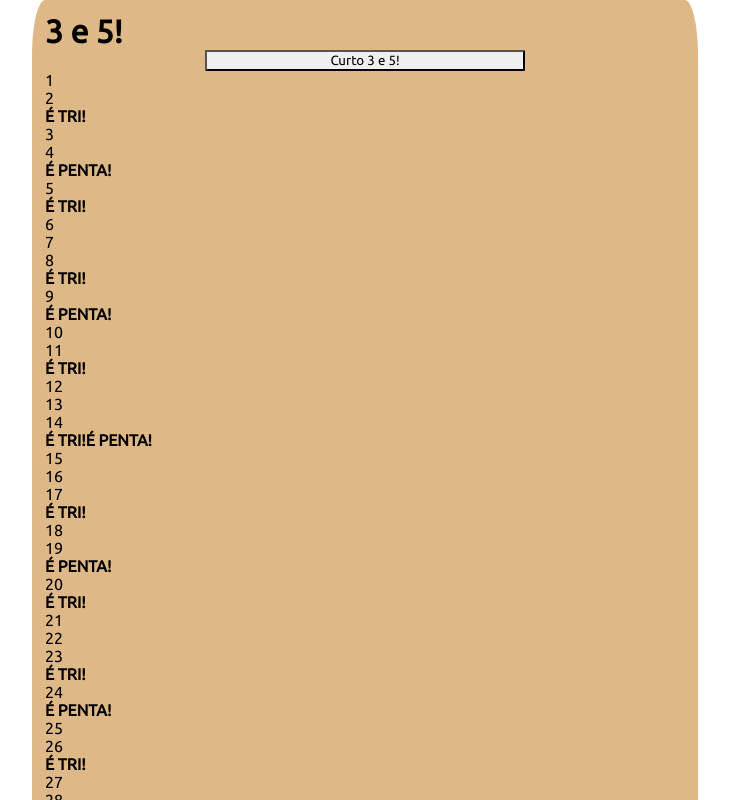
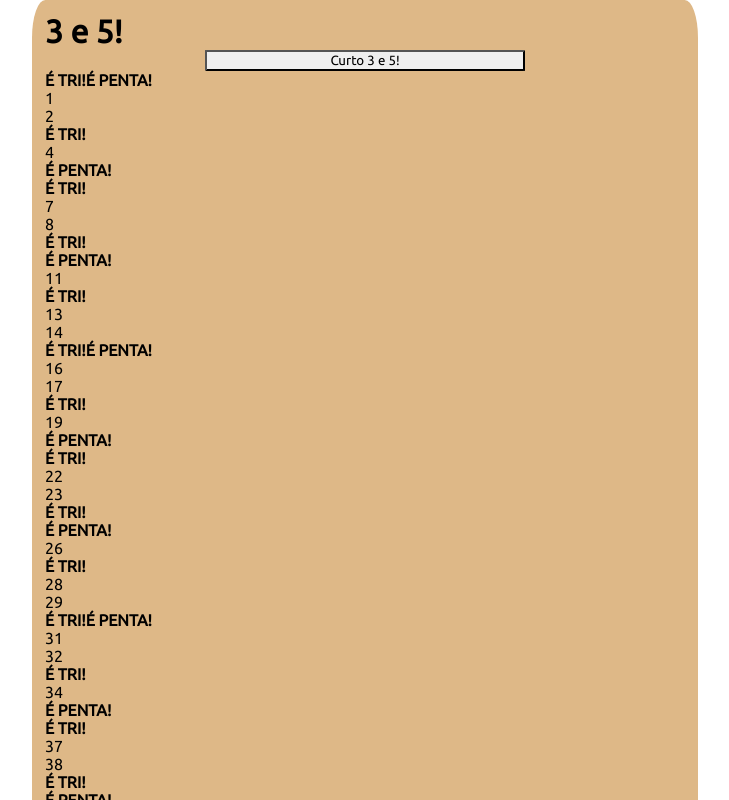
Before and after one commit to gba-exe/Algoritmo, a plain HTML site: page 0504AttSemanal/ex18/index.html in a window 1280 px wide. Both pictures are taken after a click on the button "Curto 3 e 5!". Shown: the top 800 px of the page, without its empty margins (275-1004 px from the left). Drawn offline with Linux system fonts and the light colour scheme.

Commit message:
refactor(ex18): optimized functions

```diff
--- a/0504AttSemanal/ex18/index.html
+++ b/0504AttSemanal/ex18/index.html
@@ -21,30 +21,32 @@
 <script>
     /* No código há uma outra forma de resolver, com conteúdo que não foi ensinado, porém gostaria de tirar dúvidas sobre o método que usei */
 
-    var n = {
-        3: "É TRI!",
-        5: "É PENTA!"
-    };
+    // var n = {
+    //     3: "É TRI!",
+    //     5: "É PENTA!"
+    // };
 
-    function validacao(i, output) {
-        for (var key in n){
-            if (i % key == 0) output += n[key];
-        }
-        tela1.innerHTML += `<b>${output}</b>`;
-    }
+    // function validacao(i, output) {
+    //     for (var key in n) {
+    //         if (i % key == 0) output += n[key];
+    //     }
+    //     if (output == '') {
+    //         output = `<p>${i}</p>`;
+    //     }
+    //     tela1.innerHTML += `<b>${output}</b>`;
+    // }
 
     function multiplos() {
-        for (i = 1; i <= 100; i++) {
+        for (i = 0; i < 100; i++) {
             var output = '';
 
-            validacao(i, output)
+            // validacao(i, output)
 
-            // if (i % 3 == 0) { output += `É TRI!`; }
-            // if (i % 5 == 0) { output += `É PENTA!`; }
+            if (i % 3 == 0) { output += `É TRI!`; }
+            if (i % 5 == 0) { output += `É PENTA!`; }
 
             if (output == '') {
                 output = `<p>${i}</p>`;
-                console.log(i);
             }
 
             tela1.innerHTML += `<b>${output}</b>`;
```
Also changed, not shown: 0504AttSemanal/ex20/index.html (+2 -0 lines).
